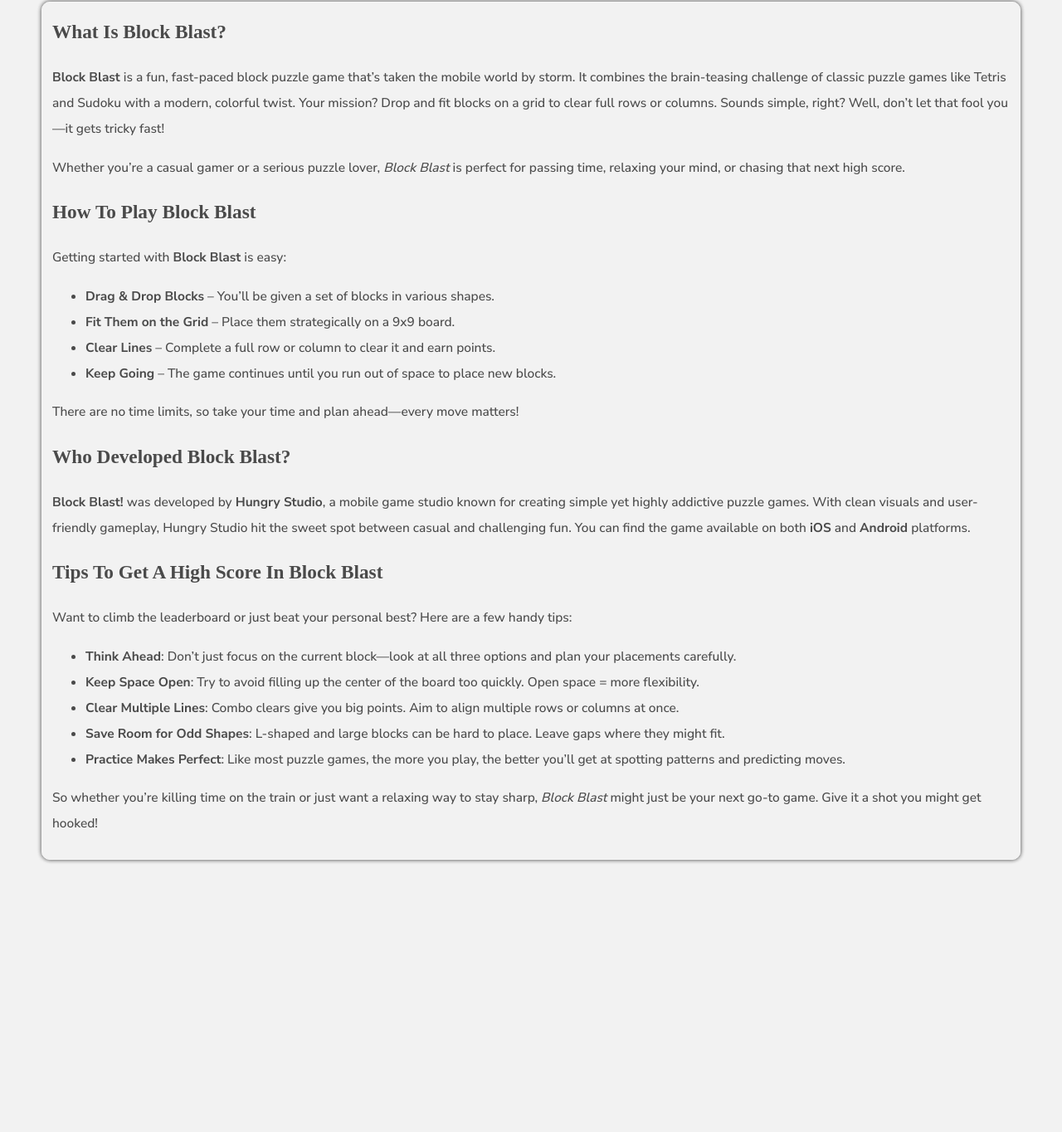
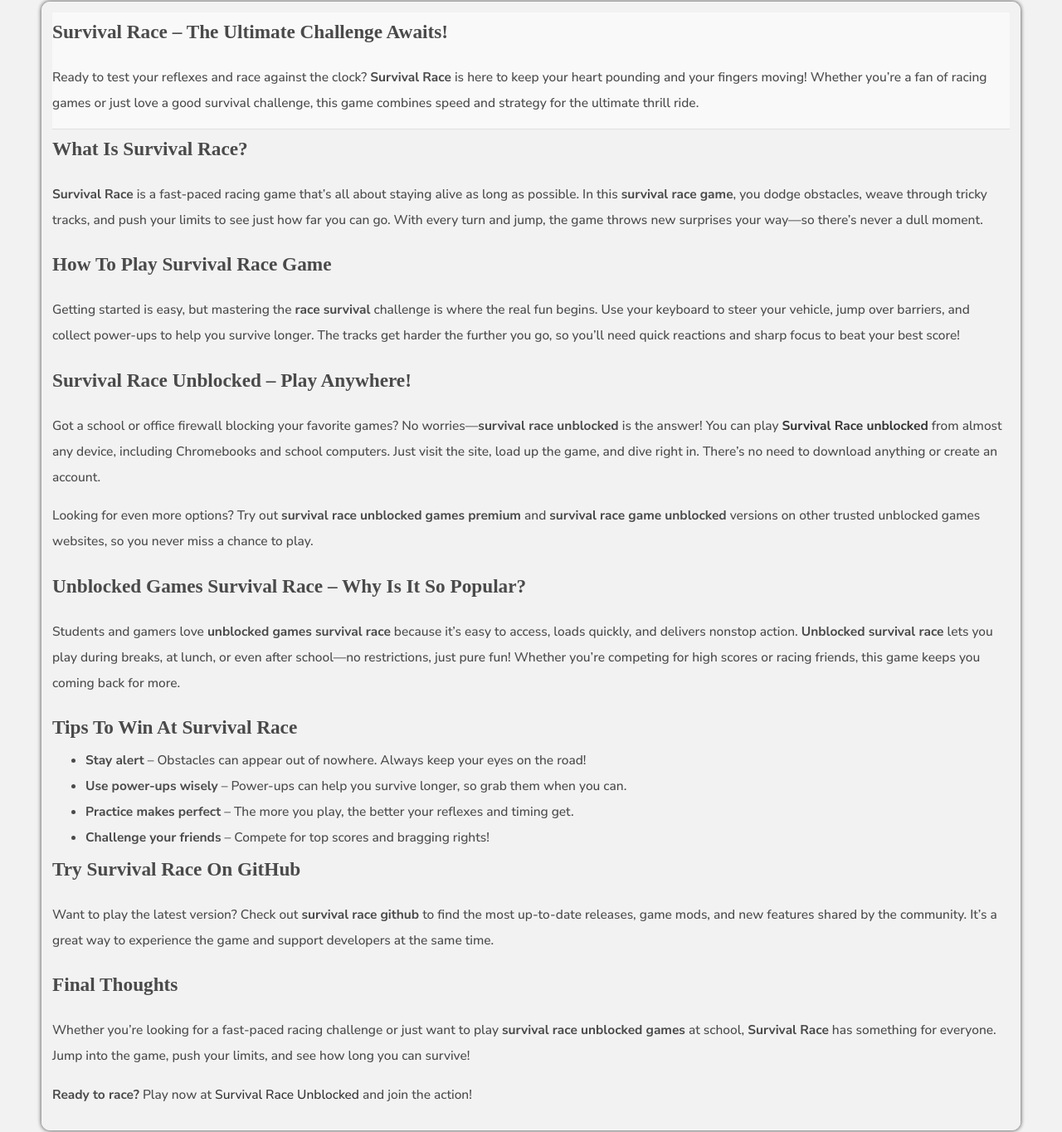
Before and after one commit to race-survival/race-survival.github.io, a plain HTML site: page index.html in a window 1280 px wide. Shown: the part 1051-2415 px from the top of the page at 83% size. Before the commit the page ends 2102 px from the top, so only its background shows below. Drawn offline with Linux system fonts and the light colour scheme.

Commit message:
Update index.html

```diff
--- a/index.html
+++ b/index.html
@@ -161,35 +161,73 @@
                                 </div>
                             </div>
                             <div class="text-area--content">
-                             <h2>What Is Block Blast?</h2>
-  <p><strong>Block Blast</strong> is a fun, fast-paced block puzzle game that’s taken the mobile world by storm. It combines the brain-teasing challenge of classic puzzle games like Tetris and Sudoku with a modern, colorful twist. Your mission? Drop and fit blocks on a grid to clear full rows or columns. Sounds simple, right? Well, don’t let that fool you—it gets tricky fast!</p>
-  <p>Whether you’re a casual gamer or a serious puzzle lover, <em>Block Blast</em> is perfect for passing time, relaxing your mind, or chasing that next high score.</p>
+                               <article>
+    <header>
+      <h2>Survival Race – The Ultimate Challenge Awaits!</h2>
+      <p>
+        Ready to test your reflexes and race against the clock? <b>Survival Race</b> is here to keep your heart pounding and your fingers moving! Whether you’re a fan of racing games or just love a good survival challenge, this game combines speed and strategy for the ultimate thrill ride.
+      </p>
+    </header>
 
-  <h2>How to Play Block Blast</h2>
-  <p>Getting started with <strong>Block Blast</strong> is easy:</p>
-  <ul>
-    <li><strong>Drag & Drop Blocks</strong> – You’ll be given a set of blocks in various shapes.</li>
-    <li><strong>Fit Them on the Grid</strong> – Place them strategically on a 9x9 board.</li>
-    <li><strong>Clear Lines</strong> – Complete a full row or column to clear it and earn points.</li>
-    <li><strong>Keep Going</strong> – The game continues until you run out of space to place new blocks.</li>
-  </ul>
-  <p>There are no time limits, so take your time and plan ahead—every move matters!</p>
+    <section>
+      <h2>What is Survival Race?</h2>
+      <p>
+        <b>Survival Race</b> is a fast-paced racing game that’s all about staying alive as long as possible. In this <b>survival race game</b>, you dodge obstacles, weave through tricky tracks, and push your limits to see just how far you can go. With every turn and jump, the game throws new surprises your way—so there’s never a dull moment.
+      </p>
+    </section>
 
-  <h2>Who Developed Block Blast?</h2>
-  <p><strong>Block Blast!</strong> was developed by <strong>Hungry Studio</strong>, a mobile game studio known for creating simple yet highly addictive puzzle games. With clean visuals and user-friendly gameplay, Hungry Studio hit the sweet spot between casual and challenging fun. You can find the game available on both <strong>iOS</strong> and <strong>Android</strong> platforms.</p>
+    <section>
+      <h2>How to Play Survival Race Game</h2>
+      <p>
+        Getting started is easy, but mastering the <b>race survival</b> challenge is where the real fun begins. Use your keyboard to steer your vehicle, jump over barriers, and collect power-ups to help you survive longer. The tracks get harder the further you go, so you’ll need quick reactions and sharp focus to beat your best score!
+      </p>
+    </section>
 
-  <h2>Tips to Get a High Score in Block Blast</h2>
-  <p>Want to climb the leaderboard or just beat your personal best? Here are a few handy tips:</p>
-  <ul>
-    <li><strong>Think Ahead</strong>: Don’t just focus on the current block—look at all three options and plan your placements carefully.</li>
-    <li><strong>Keep Space Open</strong>: Try to avoid filling up the center of the board too quickly. Open space = more flexibility.</li>
-    <li><strong>Clear Multiple Lines</strong>: Combo clears give you big points. Aim to align multiple rows or columns at once.</li>
-    <li><strong>Save Room for Odd Shapes</strong>: L-shaped and large blocks can be hard to place. Leave gaps where they might fit.</li>
-    <li><strong>Practice Makes Perfect</strong>: Like most puzzle games, the more you play, the better you’ll get at spotting patterns and predicting moves.</li>
-  </ul>
+    <section>
+      <h2>Survival Race Unblocked – Play Anywhere!</h2>
+      <p>
+        Got a school or office firewall blocking your favorite games? No worries—<b>survival race unblocked</b> is the answer! You can play <a href="https://race-survival.github.io/" target="_blank"><b>Survival Race unblocked</b></a> from almost any device, including Chromebooks and school computers. Just visit the site, load up the game, and dive right in. There’s no need to download anything or create an account.
+      </p>
+      <p>
+        Looking for even more options? Try out <b>survival race unblocked games premium</b> and <b>survival race game unblocked</b> versions on other trusted unblocked games websites, so you never miss a chance to play.
+      </p>
+    </section>
 
-  <p>So whether you’re killing time on the train or just want a relaxing way to stay sharp, <em>Block Blast</em> might just be your next go-to game. Give it a shot you might get hooked!</p>
-                                                  </div>
+    <section>
+      <h2>Unblocked Games Survival Race – Why Is It So Popular?</h2>
+      <p>
+        Students and gamers love <b>unblocked games survival race</b> because it’s easy to access, loads quickly, and delivers nonstop action. <b>Unblocked survival race</b> lets you play during breaks, at lunch, or even after school—no restrictions, just pure fun! Whether you’re competing for high scores or racing friends, this game keeps you coming back for more.
+      </p>
+    </section>
+
+    <section>
+      <h2>Tips to Win at Survival Race</h2>
+      <ul>
+        <li><b>Stay alert</b> – Obstacles can appear out of nowhere. Always keep your eyes on the road!</li>
+        <li><b>Use power-ups wisely</b> – Power-ups can help you survive longer, so grab them when you can.</li>
+        <li><b>Practice makes perfect</b> – The more you play, the better your reflexes and timing get.</li>
+        <li><b>Challenge your friends</b> – Compete for top scores and bragging rights!</li>
+      </ul>
+    </section>
+
+    <section>
+      <h2>Try Survival Race on GitHub</h2>
+      <p>
+        Want to play the latest version? Check out <b>survival race github</b> to find the most up-to-date releases, game mods, and new features shared by the community. It’s a great way to experience the game and support developers at the same time.
+      </p>
+    </section>
+
+    <section>
+      <h2>Final Thoughts</h2>
+      <p>
+        Whether you’re looking for a fast-paced racing challenge or just want to play <b>survival race unblocked games</b> at school, <b>Survival Race</b> has something for everyone. Jump into the game, push your limits, and see how long you can survive!
+      </p>
+      <p>
+        <b>Ready to race?</b> Play now at <a href="https://race-survival.github.io/" target="_blank">Survival Race Unblocked</a> and join the action!
+      </p>
+    </section>
+  </article>
+                            </div>
                         </div>
                     </div>
                 </div>
```
